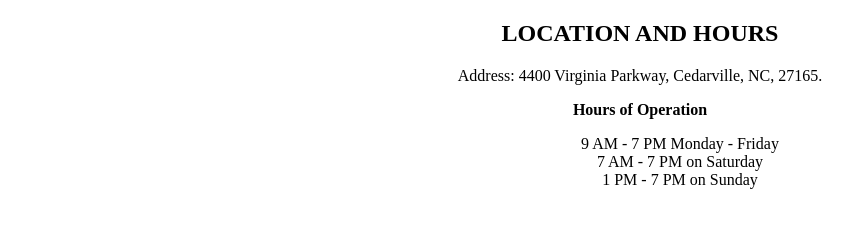
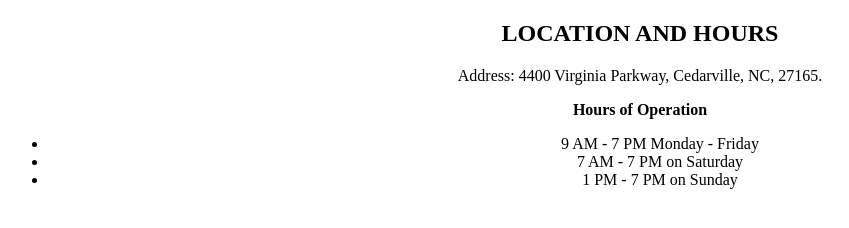
Before and after one commit to momentum-morehouse/small-business-website-SMartin2920, a plain HTML site: page info.html in a window 1280 px wide. Shown: the whole page, without its empty margins (0-849 px from the left). Drawn offline with Linux system fonts and the light colour scheme.

Commit message:
Changed the Info display

```diff
--- a/info.html
+++ b/info.html
@@ -5,7 +5,9 @@
 <p> Address: 4400 Virginia Parkway, Cedarville, NC, 27165.</p>
 
 <p><strong>Hours of Operation </strong> </p>
-<ul><ol>9 AM - 7 PM Monday - Friday </ol>
-<ol> 7 AM - 7 PM on Saturday</ol>
-<ol> 1 PM - 7 PM on Sunday </ol></ul>
+<ul>
+  <li>9 AM - 7 PM Monday - Friday </li>
+  <li> 7 AM - 7 PM on Saturday</li>
+  <li> 1 PM - 7 PM on Sunday </li>
+</ul>
 </center>
```
Also changed, not shown: index.html (+0 -1 lines).
